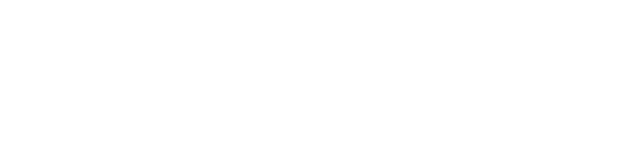
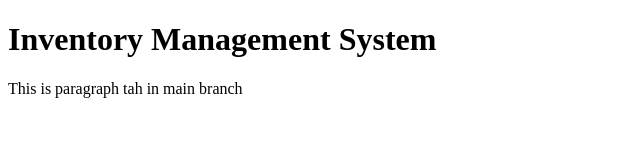
Before and after one commit to aagamparajuli/setutorial, a plain HTML site: page index.html in a window 1280 px wide. Shown: the whole page, without its empty margins (0-640 px from the left). Drawn offline with Linux system fonts and the light colour scheme.

Commit message:
updated index.html

```diff
--- a/index.html
+++ b/index.html
@@ -6,6 +6,7 @@
     <title>Document</title>
 </head>
 <body>
-
+    <h1>Inventory Management System</h1>
+    <p>This is paragraph tah in main branch<p>
 </body>
 </html>
```
